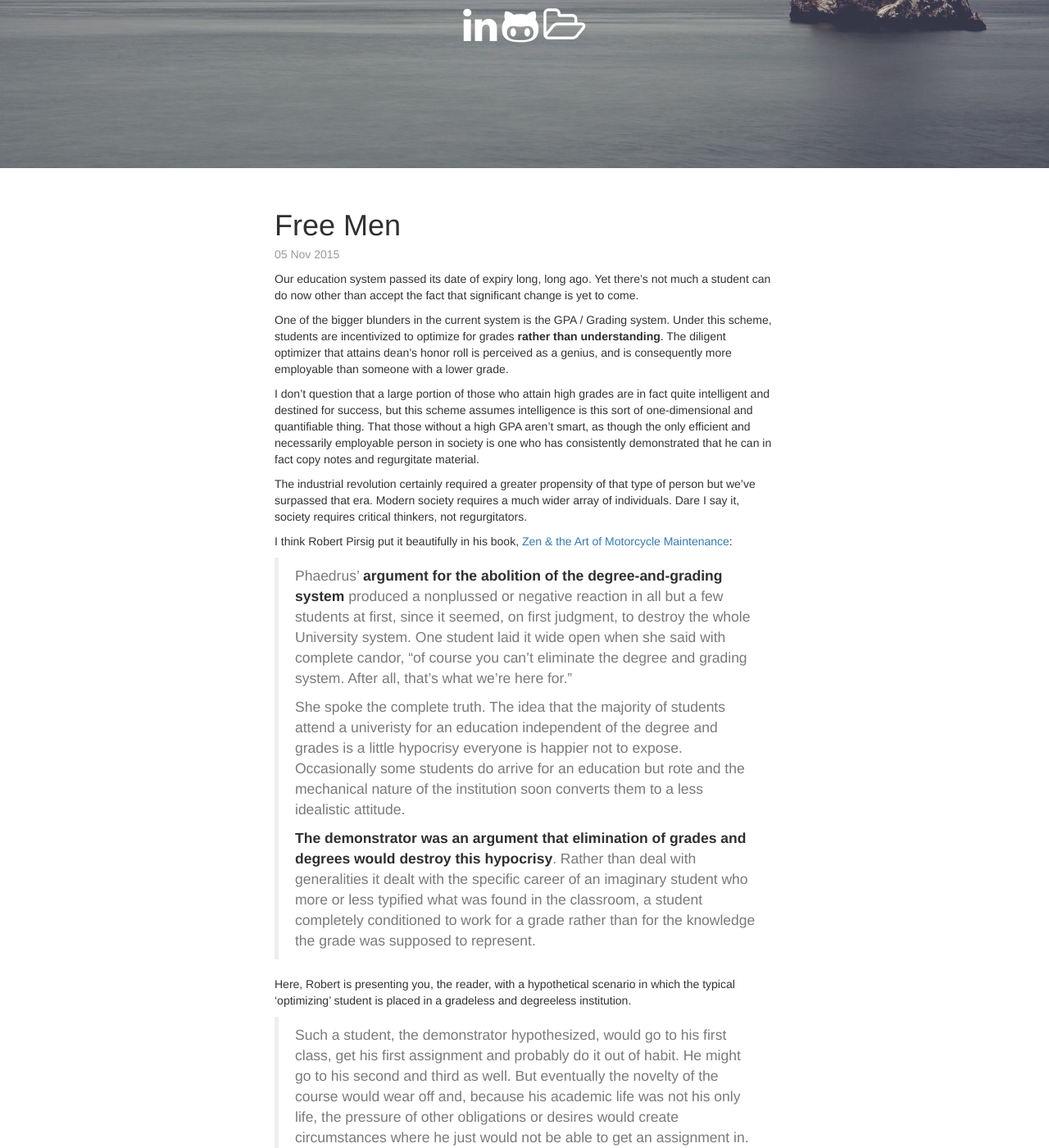
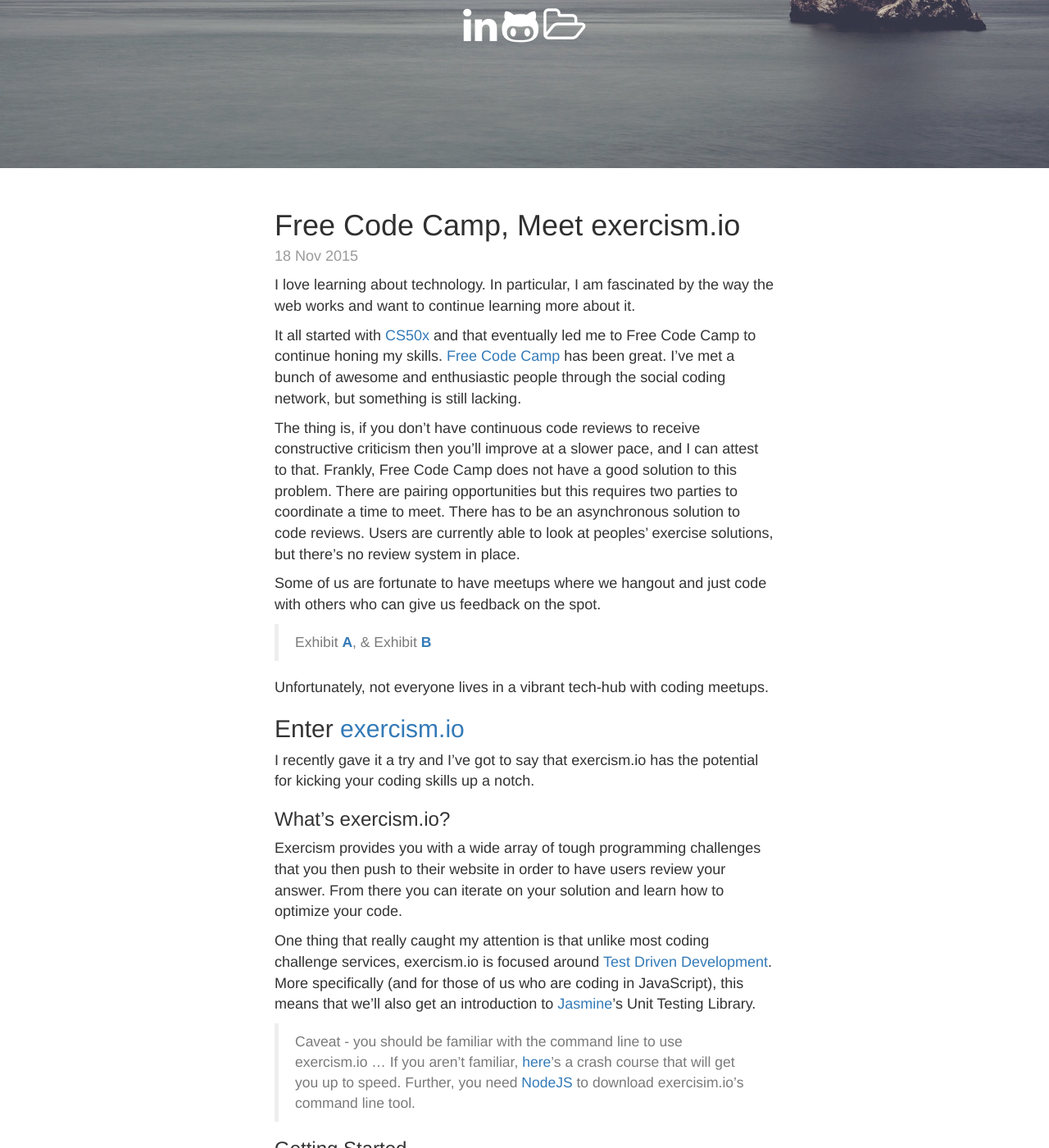
Before and after one commit to gDelgado14/gDelgado14.github.io, a Jekyll site: the page built from index.html, in a window 1280 px wide and 1400 px high, scrolled down 237 px. Shown: the whole window at 82% size. Built offline with Jekyll 4.4.1, drawn with Linux system fonts in a browser that asks for light colours; nearby versions of some CDN libraries; the list of posts is cut into pages by our own code; some of the changed text lies outside the part shown.

Commit message:
new post and fixed small post font

```diff
--- a/_config.yml
+++ b/_config.yml
@@ -11,6 +11,7 @@
 paginate:            1
 baseurl:             ""
 header-img: 		 downloads/rock.jpg
+
 
 # Assets
 #
--- a/_layouts/post.html
+++ b/_layouts/post.html
@@ -13,10 +13,12 @@
     var disqus_shortname = 'giorgiodelgado';
 
     /* * * DON'T EDIT BELOW THIS LINE * * */
+    // I have inserted the hanging dog balls into the self-invoking function
+    // as per D. Crockford's suggestion
     (function() {
         var dsq = document.createElement('script'); dsq.type = 'text/javascript'; dsq.async = true;
         dsq.src = '//' + disqus_shortname + '.disqus.com/embed.js';
         (document.getElementsByTagName('head')[0] || document.getElementsByTagName('body')[0]).appendChild(dsq);
-    })();
+    }());
 </script>
 <noscript>Please enable JavaScript to view the <a href="https://disqus.com/?ref_noscript" rel="nofollow">comments powered by Disqus.</a></noscript>
--- /dev/null
+++ b/_posts/2015-11-18-fcc-eio.md
@@ -0,0 +1,44 @@
+---
+layout: post
+title: Free Code Camp, Meet exercism.io
+tags: posts
+---
+
+I love learning about technology. In particular, I am fascinated by the way the web works and want to continue learning more about it.
+
+It all started with [CS50x](https://www.edx.org/course/introduction-computer-science-harvardx-cs50x) and that eventually led me to Free Code Camp to continue honing my skills. [Free Code Camp](http://www.freecodecamp.com/) has been great. I've met a bunch of awesome and enthusiastic people through the social coding network, but something is still lacking.
+
+The thing is, if you don't have continuous code reviews to receive constructive criticism then you'll improve at a slower pace, and I can attest to that. Frankly, Free Code Camp does not have a good solution to this problem. There are pairing opportunities but this requires two parties to coordinate a time to meet. There has to be an asynchronous solution to code reviews. Users are currently able to look at peoples' exercise solutions, but there's no review system in place.
+
+Some of us are fortunate to have meetups where we hangout and just code with others who can give us feedback on the spot.
+
+> Exhibit **[A](http://www.meetup.com/Coffee-Code/)**, & Exhibit **[B](http://nodeschool.io/index.html)**
+
+Unfortunately, not everyone lives in a vibrant tech-hub with coding meetups.
+
+##Enter [exercism.io](http://exercism.io/)
+
+I recently gave it a try and I've got to say that exercism.io has the potential for kicking your coding skills up a notch.
+
+###What's exercism.io?
+
+Exercism provides you with a wide array of tough programming challenges that you then push to their website in order to have users review your answer. From there you can iterate on your solution and learn how to optimize your code.
+
+One thing that really caught my attention is that unlike most coding challenge services, exercism.io is focused around [Test Driven Development](https://en.wikipedia.org/wiki/Test-driven_development). More specifically (and for those of us who are coding in JavaScript), this means that we'll also get an introduction to [Jasmine](http://jasmine.github.io/)'s Unit Testing Library.
+
+> Caveat - you should be familiar with the command line to use exercism.io ...
+> If you aren't familiar, [here](http://cli.learncodethehardway.org/book/)'s a crash course that will get you up to speed.
+> Further, you need [NodeJS](https://nodejs.org/en/) to download exercisim.io's command line tool.
+
+###Getting Started
+
+[Here](http://help.exercism.io/getting-started-with-javascript.html)'s the JavaScript getting started guide.
+
+Once you've installed the CLI tool, now you're ready to [download](http://exercism.io/languages/javascript) your first [exercise](http://exercism.io/exercises/javascript/hello-world/readme).
+
+
+I think all [serious] Campers would be wise to combine their FCC exercises with those of exercism.io
+
+Perhaps down the road FCC will create its own version of this? If I find the time, this may be my first Open Source contribution.
+
+Happy coding.
--- a/about/index.html
+++ /dev/null
@@ -1,40 +0,0 @@
----
-layout: page
-title: About
----
-	<div class="text-center">
-		<p>I'm a fourth year Economics &amp; Computer Science student at Wilfrid Laurier University.</p>
-		<p dir="ltr">I am learning lots about entrepreneurship and technology and will be sharing my experiences here on this site.</p>
-		<a href="//ca.linkedin.com/in/giorgiodelgado" class="btn btn-primary">LinkedIn</a> | <a href="https://twitter.com/giorgio_delgado" class="btn btn-info">Twitter</a> | <a href="mailto:delg4200@mylaurier.ca?Subject=Hello%20Gio" class="btn btn-default">Contact</a>
-		<br />
-		<a href="https://github.com/gDelgado14"><i class="fa fa-github fa-3x"></i></a>
-		<p dir="ltr"></p>
-
-
-		<hr />
-
-		<p>Powerful Literature:</p>
-		<p><a href="http://www.thrivenotes.com/the-last-answer/">The Last Answer</a></p>
-		<p><a href="http://galactanet.com/oneoff/theegg_mod.html">The Egg</a></p>
-		<p><a href="http://paulgraham.com/love.html">Love</a></p>
-		<p><a href="http://www.thoughtcrime.org/blog/career-advice/">Career Advice</a></p>
-		<p><a href="http://sivers.org/kimo">There's No Speed Limit</a></p>
-		<p><a href="http://www.jasq.org/just-another-scala-quant/inverting-binary-trees-considered-harmful">On new age tech interview trends</a></p>
-		<p><a href="https://www.brainpickings.org/2015/10/13/john-steinbeck-letters-to-elizabeth-dream/?mc_cid=23a7c01a76&mc_eid=ec41677af4">The Death of Creative Culture</a></p>
-		<p><a href="http://herpolhode.com/rob/utah2000.pdf">OS Research is Irrelevant</a></p>
-		<p><a href="http://recode.net/special-series/boston/">Boston</a> ... (1 / 9 parts)</p>
-		<p><a href="http://paulgraham.com/newthings.html">New Things</a></p>
-		<p><a href="https://signalvnoise.com/posts/3972-reconsider">Reconsider</a></p>
-		<p><a href="https://alumni.stanford.edu/get/page/magazine/article/?article_id=32124">The Genius Within</a></p>
-		<p><a href="http://web.archive.org/web/20080213082423/http://www.marginalia.org/dfw_kenyon_commencement.html">This Is Water</a></p>
-		<p><a href="http://sivers.org/book/PowerOfFullEngagement">Full Engagement</a></p>
-		<p><a href="http://aeon.co/magazine/society/james-somers-web-developer-money/">Are Coders Worth it?</a></p>
-		<p><a href="http://lesswrong.com/lw/hs/think_like_reality/">Think Like Reality</a></p>
-		<p><a href="http://www.wholeearth.com/index.php">The Whole Earth Catalog</a></p>
-		<p><a href="http://www.fourmilab.ch/etexts/www/barnum/moneygetting/moneygetting.html">Art Of Money Getting</a></p>
-		<p><a href="http://www.thoughtcrime.org/blog/the-worst/">The Worst</a></p>
-		<p><a href="http://nautil.us/issue/27/dark-matter/ingenious-nicholas-epley">Can we ever really know another person?</a></p>
-
-		<p>Just as there are odors that dogs can smell and we cannot, as well as sounds that dogs can hear and we cannot, so too there are wavelengths of light we cannot see and flavors we cannot taste. Why then, given our brains wired the way they are, does the remark, "Perhaps there are thoughts we cannot think," surprise you?</p>
-		- Richard<a href="http://journals.plos.org/ploscompbiol/article?id=10.1371/journal.pcbi.1004020"> Hamming</a>
-	</div>
--- a/index.html
+++ b/index.html
@@ -8,14 +8,15 @@
   {% for post in paginator.posts %}
   <article class="post">
     <h1 class="post-title">
-      <a href="{{ site.baseurl }}{{ post.url }}">
+      <a href="{{ post.url }}">
         {{ post.title }}
       </a>
     </h1>
 
     <time datetime="{{ post.date | date_to_xmlschema }}" class="post-date">{{ post.date | date_to_string }}</time>
 
-    {{ post.content }}
+		{{ post.content }}
+
   </article>
-  {% endfor %}
+  	{% endfor %}
 </div>
--- a/styles.scss
+++ b/styles.scss
@@ -325,6 +325,11 @@
 form .row:first-child .floating-label-form-group {
   border-top: 1px solid #eeeeee;
 }*/
+
+article {
+	font-size: 18px;
+}
+
 .btn {
   font-family: 'Open Sans', 'Helvetica Neue', Helvetica, Arial, sans-serif;
   text-transform: uppercase;
```
Also changed, not shown: _drafts/firstdraft.md (deleted, +0 -2 lines), _posts/2015-11-05-education.md (+1 -1 lines), 2 other files.
